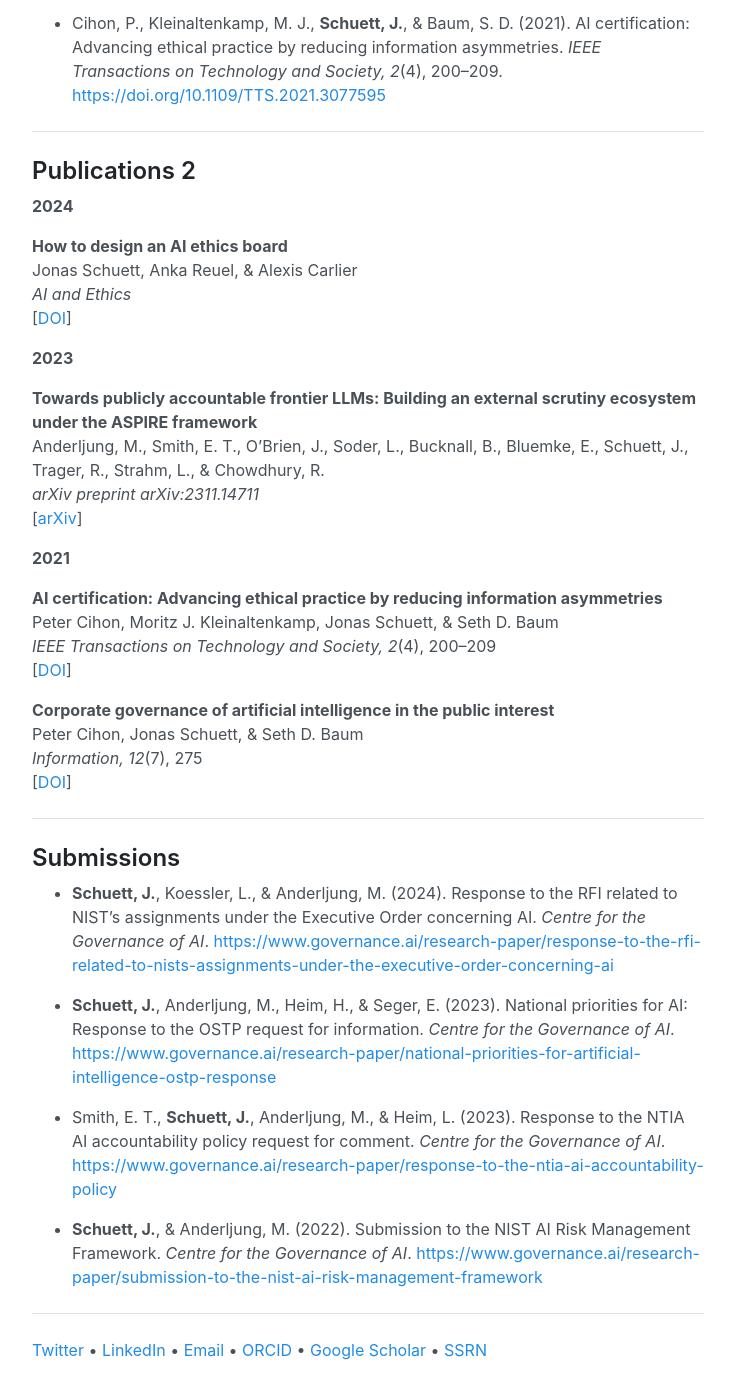
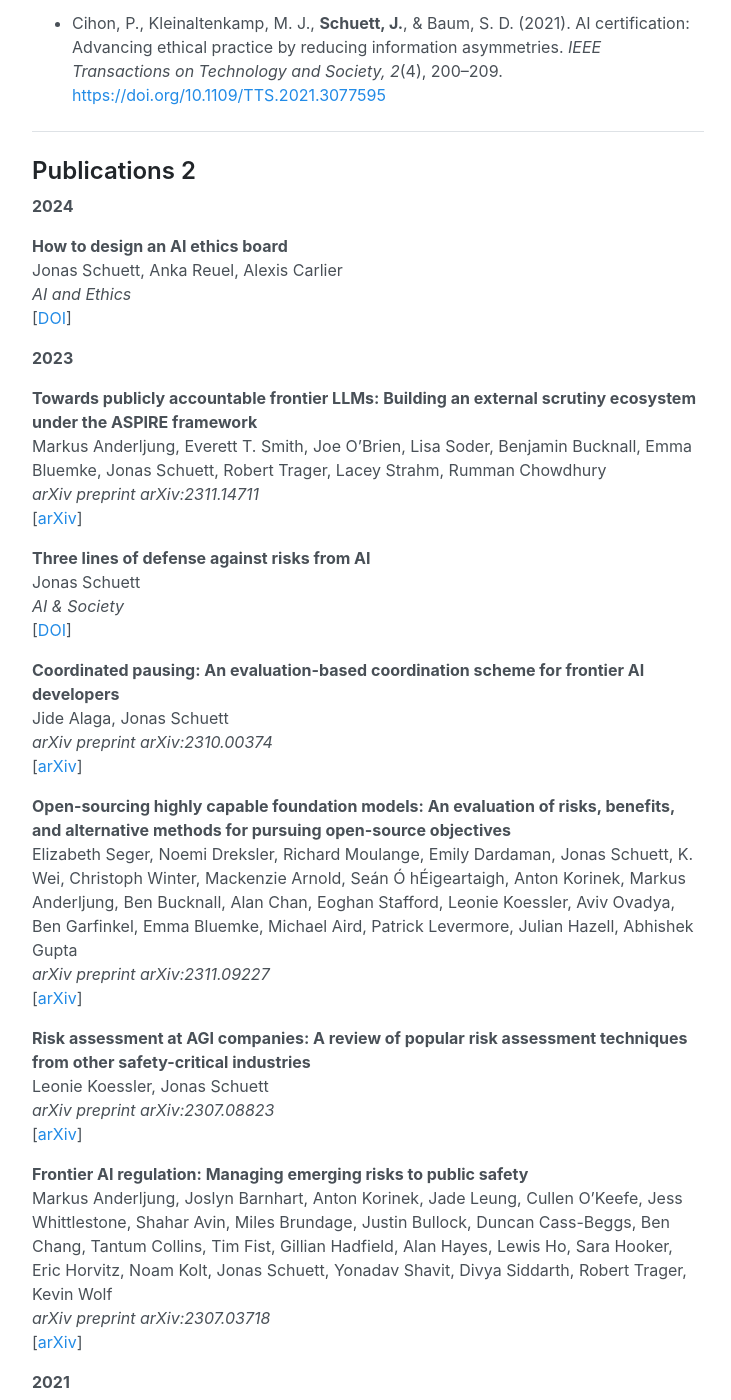
Before and after one commit to jonasschuett/jonasschuett.github.io, a Jekyll site: the page built from _posts/2020-04-04-introduction.md, in a window 1280 px wide and 1400 px high, scrolled down 7618 px. Shown: the whole window, without its empty margins (272-1003 px from the left). Built offline with Jekyll 4.4.1, drawn with Linux system fonts in a browser that asks for light colours; nearby versions of some CDN libraries; some of the changed text lies outside the part shown.

Commit message:
Update 2020-04-04-introduction.md

```diff
--- a/_posts/2020-04-04-introduction.md
+++ b/_posts/2020-04-04-introduction.md
@@ -156,26 +156,51 @@ Previous research projects:
 **2024**
 
 **How to design an AI ethics board** <br>
-Jonas Schuett, Anka Reuel, & Alexis Carlier <br>
+Jonas Schuett, Anka Reuel, Alexis Carlier <br>
 *AI and Ethics* <br>
 [[DOI](https://doi.org/10.1007/s43681-023-00409-y)]
 
 **2023**
 
 **Towards publicly accountable frontier LLMs: Building an external scrutiny ecosystem under the ASPIRE framework** <br>
-Anderljung, M., Smith, E. T., O’Brien, J., Soder, L., Bucknall, B., Bluemke, E., Schuett, J., Trager, R., Strahm, L., & Chowdhury, R. <br>
+Markus Anderljung, Everett T. Smith, Joe O'Brien, Lisa Soder, Benjamin Bucknall, Emma Bluemke, Jonas Schuett, Robert Trager, Lacey Strahm, Rumman Chowdhury <br>
 *arXiv preprint arXiv:2311.14711* <br>
 [[arXiv](https://arxiv.org/abs/2311.14711)]
+
+**Three lines of defense against risks from AI** <br>
+Jonas Schuett <br>
+*AI & Society* <br>
+[[DOI](https://doi.org/10.1007/s00146-023-01811-0)]
+
+**Coordinated pausing: An evaluation-based coordination scheme for frontier AI developers** <br>
+Jide Alaga, Jonas Schuett <br>
+*arXiv preprint arXiv:2310.00374* <br>
+[[arXiv](https://arxiv.org/abs/2310.00374)]
+
+**Open-sourcing highly capable foundation models: An evaluation of risks, benefits, and alternative methods for pursuing open-source objectives** <br>
+Elizabeth Seger, Noemi Dreksler, Richard Moulange, Emily Dardaman, Jonas Schuett, K. Wei, Christoph Winter, Mackenzie Arnold, Seán Ó hÉigeartaigh, Anton Korinek, Markus Anderljung, Ben Bucknall, Alan Chan, Eoghan Stafford, Leonie Koessler, Aviv Ovadya, Ben Garfinkel, Emma Bluemke, Michael Aird, Patrick Levermore, Julian Hazell, Abhishek Gupta <br>
+*arXiv preprint arXiv:2311.09227* <br>
+[[arXiv](https://arxiv.org/abs/2311.09227)]
+
+**Risk assessment at AGI companies: A review of popular risk assessment techniques from other safety-critical industries** <br>
+Leonie Koessler, Jonas Schuett <br>
+*arXiv preprint arXiv:2307.08823* <br>
+[[arXiv](https://arxiv.org/abs/2307.08823)]
+
+**Frontier AI regulation: Managing emerging risks to public safety** <br>
+Markus Anderljung, Joslyn Barnhart, Anton Korinek, Jade Leung, Cullen O'Keefe, Jess Whittlestone, Shahar Avin, Miles Brundage, Justin Bullock, Duncan Cass-Beggs, Ben Chang, Tantum Collins, Tim Fist, Gillian Hadfield, Alan Hayes, Lewis Ho, Sara Hooker, Eric Horvitz, Noam Kolt, Jonas Schuett, Yonadav Shavit, Divya Siddarth, Robert Trager, Kevin Wolf <br>
+*arXiv preprint arXiv:2307.03718* <br>
+[[arXiv](https://arxiv.org/abs/2307.03718)]
 
 **2021**
 
 **AI certification: Advancing ethical practice by reducing information asymmetries** <br>
-Peter Cihon, Moritz J. Kleinaltenkamp, Jonas Schuett, & Seth D. Baum <br>
+Peter Cihon, Moritz J. Kleinaltenkamp, Jonas Schuett, Seth D. Baum <br>
 *IEEE Transactions on Technology and Society, 2*(4), 200–209 <br>
 [[DOI](https://doi.org/10.1109/TTS.2021.3077595)]
 
 **Corporate governance of artificial intelligence in the public interest** <br>
-Peter Cihon, Jonas Schuett, & Seth D. Baum <br>
+Peter Cihon, Jonas Schuett, Seth D. Baum <br>
 *Information, 12*(7), 275 <br>
 [[DOI](https://doi.org/10.3390/info12070275)]
 
```
